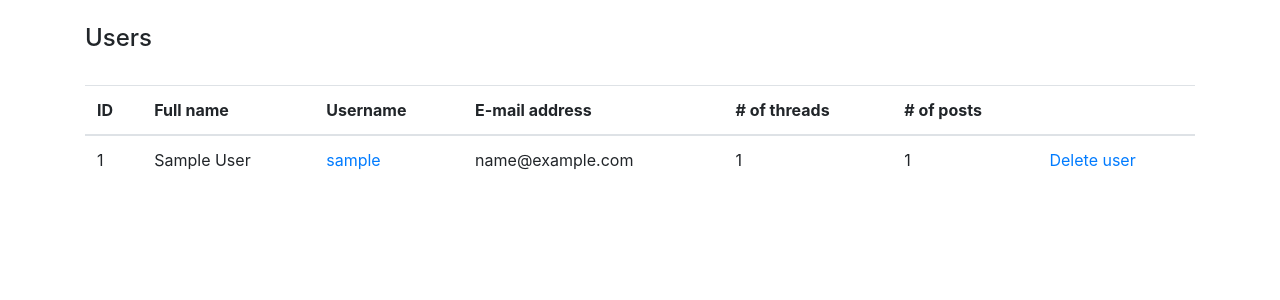
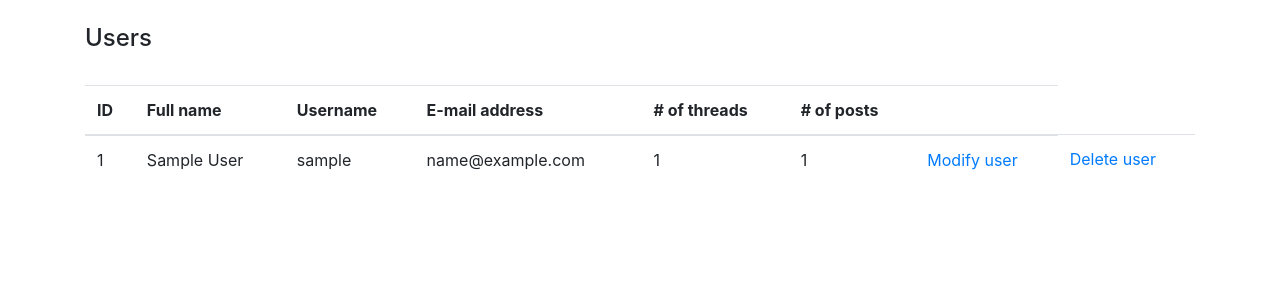
Before and after one commit to tjouni/messageboard, a Flask app: page /users/ in a window 1280 px wide. Shown: the part 56-356 px from the top of the page. Run offline with Flask 2, Linux system fonts and the light colour scheme; a user stored in the database is signed in; tables that the repository leaves empty hold one stand-in row (values such as "Sample post"); some libraries are stand-ins or nearby versions.

Commit message:
limit views by role

```diff
--- a/application/templates/auth/list.html
+++ b/application/templates/auth/list.html
@@ -22,11 +22,14 @@
         <tr>
             <td>{{ user.id }}</td>
             <td>{{ user.name }}</td>
-            <td><a href="{{ url_for('auth_view', user_id=user.id) }}">{{ user.username }}</a></td>
+            <td>{{ user.username }}</td>
             <td>{{ user.email }}</td>
             <td>{{ user.threadcount }}</td>
             <td>{{ user.messagecount }}</td>
+            {% if (current_user.id == user.id) or (current_user.is_admin()) %}
+            <td><a href="{{ url_for('auth_view', user_id=user.id) }}">Modify user</a></td>
             <td><a href="{{ url_for('delete_user', user_id=user.id) }}">Delete user</a></td>
+            {% endif %}
         </tr>
         {% endfor %}
     </tbody>
--- a/application/templates/threads/view.html
+++ b/application/templates/threads/view.html
@@ -24,12 +24,12 @@
                 {% endif %}
             </th>
             <th scope="col">
-                {% if (current_user.id == msg.user_id) or (current_user.is_admin == True) %}
+                {% if (current_user.id == msg.user_id) or (current_user.is_admin()) %}
                 <a href="{{ url_for('message_view', message_id=msg.id) }}">Edit message</a>
                 {% endif %}
             </th>
             <th scope="col">
-                {% if (current_user.id == msg.user_id) or (current_user.is_admin == True) %}
+                {% if (current_user.id == msg.user_id) or (current_user.is_admin()) %}
                 <a href="{{ url_for('delete_message', message_id=msg.id) }}">Delete message</a>
                 {% endif %}
             </th>
```
